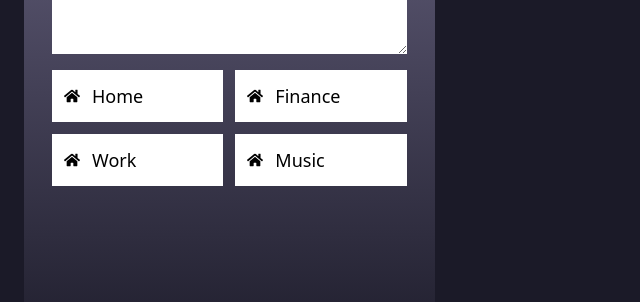
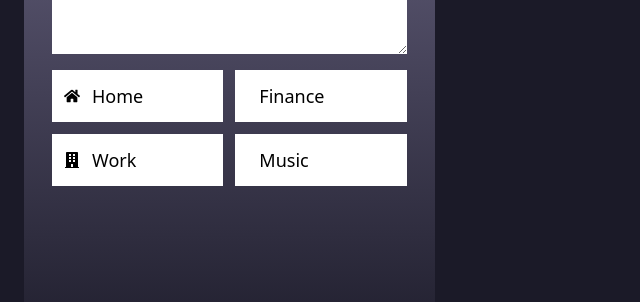
Before and after one commit to Khoby-790/firebase-todo, a React (Create React App) app: page / in a window 1280 px wide. Shown: the part 398-700 px from the top of the page, without its empty margins (0-640 px from the left). Built offline with nearby package versions, Linux system fonts and the light colour scheme.

Commit message:
Modified src/CategoryItem.jsx

```diff
--- a/src/CategoryItem.jsx
+++ b/src/CategoryItem.jsx
@@ -1,10 +1,11 @@
 import React from "react";
 import { FaHome } from "react-icons/fa";
+import { categoryIcons } from "./categories";
 
 const CategoryItem = ({ icon, text }) => {
   return (
     <div className="bg-white flex items-center p-3 hover:shadow-lg hover:bg-gray-900 hover:text-white cursor-pointer hover:rounded-lg">
-      <FaHome />
+      {categoryIcons[text]}
       <span className="text-lg ml-3">{text}</span>
     </div>
   );
```
